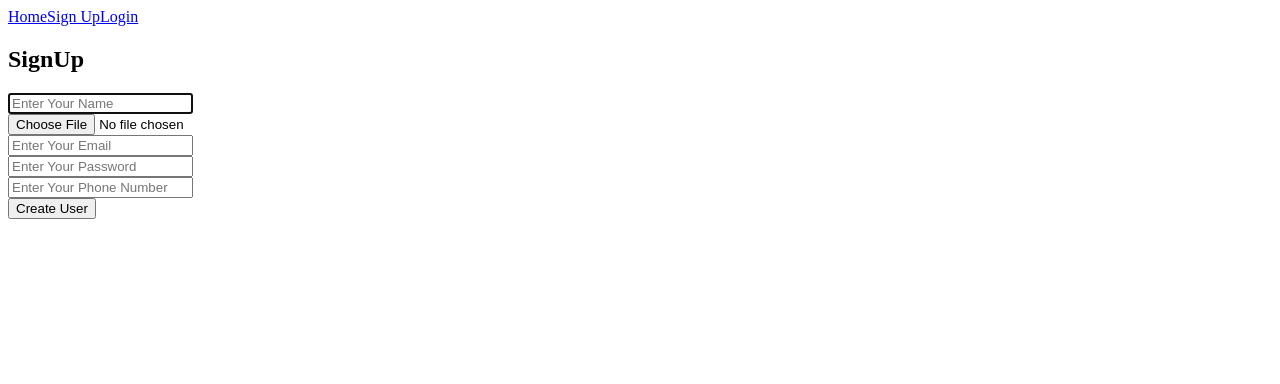
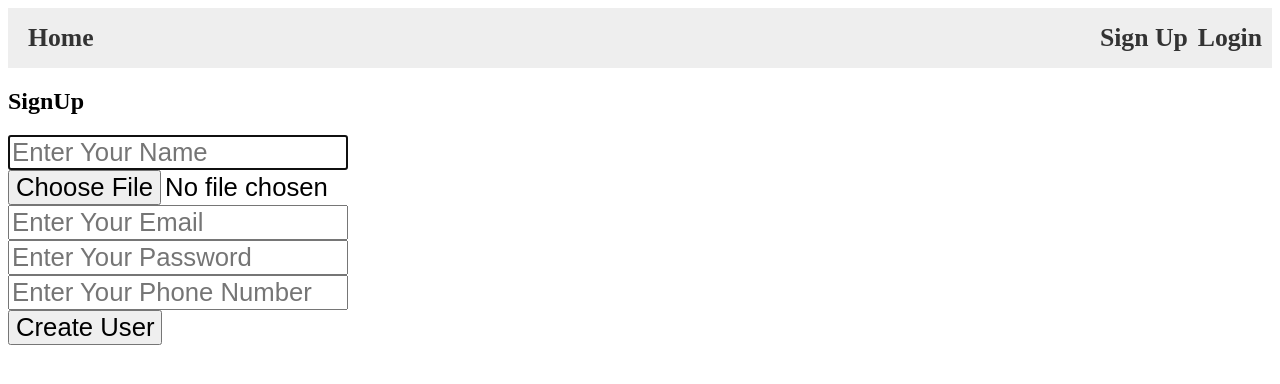
Before and after one commit to TechHarsh05/application-React, a React (Vite) app: page /signup in a window 1280 px wide. Shown: the top 384 px of the page. Built offline with nearby package versions, Linux system fonts and the light colour scheme.

Commit message:
Image Upload Enable

```diff
--- a/src/App.css
+++ b/src/App.css
@@ -0,0 +1,37 @@
+/* App.css */
+*{
+  font-size: 1.07em;
+}
+nav {
+  height: 5vh;
+  display: flex;
+  align-items: center;
+  gap: 10px;
+  padding: 10px;
+  background-color: #eeeeee;
+  justify-content: space-between;
+}
+
+nav a {
+  padding-left: 10px;
+  text-decoration: none;
+  color: #333;
+  font-weight: bold;
+}
+
+nav a:hover {
+  color: #007bff;
+}
+
+nav button {
+  padding: 5px 10px;
+  background-color: #ff4d4f;
+  color: white;
+  border: none;
+  cursor: pointer;
+  font-weight: bold;
+}
+
+nav button:hover {
+  background-color: #d9363e;
+}
--- a/src/App.jsx
+++ b/src/App.jsx
@@ -1,27 +1,64 @@
-import React from 'react'
-import { BrowserRouter as Router, Route, Link, Routes } from "react-router-dom";
+import React, { useEffect, useState } from 'react';
+import { BrowserRouter as Router, Route, Link, Routes } from 'react-router-dom';
 import Login from './component/Login';
 import SignUp from './component/SignUp';
+import Dashboard from './pages/Dashboard';
 import HomePage from './pages/HomePage';
+import './App.css';
+
+const NavBar = ({ isLoggedIn, handleLogout }) => {
+  const user = JSON.parse(localStorage.getItem('user'));
+          const username = user?.username;
+  return (
+    <nav>
+      {!isLoggedIn ? (
+        <>
+        <div>
+          <Link to="/">Home</Link>
+        </div>
+        <div>
+          <Link to="/signup">Sign Up</Link>
+          <Link to="/login">Login</Link>
+        </div>
+        </>
+      ) : (
+        <>
+          {username}
+          <Link to="/dashboard">Dashboard</Link>
+          <button onClick={handleLogout}>Logout</button>
+        </>
+      )}
+    </nav>
+  );
+};
 
 const App = () => {
+  const [isLoggedIn, setIsLoggedIn] = useState(!!localStorage.getItem('token'));
+
+  const handleLogout = () => {
+    localStorage.removeItem('token');
+    setIsLoggedIn(false);
+    window.location.href = '/login';
+  };
+
+  useEffect(() => {
+    const token = localStorage.getItem('token');
+    setIsLoggedIn(!!token);
+  }, []);
+
   return (
     <Router>
       <div>
-        <nav>
-          <Link to="/" >Home</Link>
-          <Link to="/signup">Sign Up</Link>
-          <Link to="/login">Login</Link>
-        </nav>
-
+        <NavBar isLoggedIn={isLoggedIn} handleLogout={handleLogout} />
         <Routes>
-          <Route path='/' element={<HomePage/>} />
-          <Route path='/signup' element={<SignUp/>}/>
-          <Route path='/login' element={<Login/>}/>
+          <Route path="/" element={<HomePage />} />
+          <Route path='/dashboard' element={<Dashboard />} />
+          <Route path="/signup" element={<SignUp />} />
+          <Route path="/login" element={<Login />} />
         </Routes>
       </div>
     </Router>
-  )
-}
+  );
+};
 
 export default App;
--- a/src/component/Login.jsx
+++ b/src/component/Login.jsx
@@ -3,37 +3,40 @@ import { useState } from 'react';
 import style from './login.module.css';
 
 const Login = () => {
-  const API = 'http://localhost:8383/loggin';
   const [email, setEmail] = useState('');
   const [password, setPassword] = useState('');
+  const [loading, setLoading] = useState(false); // State to manage loading indicator
+  const [errorMessage, setErrorMessage] = useState(''); // State for error messages
 
   const handleSubmit = async (e) => {
     e.preventDefault();
 
+    setErrorMessage(''); // Clear previous error message
+    setLoading(true); // Set loading to true while processing
+
     try {
-      const response = await axios.post(API, { email, password }, {
-        headers: {
-          'Content-Type': 'application/json',
-        },
+      // Send request to login API
+      const response = await axios.post('http://localhost:8383/auth/login', {
+        email,
+        password,
       });
 
-      const resp = response.data;
+      const { jwtToken, username } = response.data;
 
-      if (resp.ok && resp.token) {
-        console.log('JWT Token:', resp.token);
-        alert('Login Successful');
+      // Store token and user information
+      localStorage.setItem('token', jwtToken);
+      localStorage.setItem('user', JSON.stringify({ username }));
 
-        localStorage.setItem('token', resp.token);
-        localStorage.setItem('user', JSON.stringify(resp.user));
+      alert('Login Successful!');
+      window.location.href = '/dashboard'; // Redirect user after login
 
-        // Redirect if needed
-        // window.location.href = '/home';
-      } else {
-        alert('Invalid Credentials');
-      }
     } catch (error) {
-      console.log('Error:', error);
-      alert('Login failed');
+      // Handle errors gracefully
+      console.error("Login Error:", error);
+      const errorResponse = error.response?.data?.error || 'Login failed. Please try again.';
+      setErrorMessage(errorResponse);
+    } finally {
+      setLoading(false); // Stop the loading spinner
     }
   };
 
@@ -41,6 +44,9 @@ const Login = () => {
     <div className={style.loginContainer}>
       <form onSubmit={handleSubmit} className={style.loginForm}>
         <h2>Login</h2>
+
+        {errorMessage && <div className={style.error}>{errorMessage}</div>}
+
         <input
           type="email"
           placeholder="Enter Your Email"
@@ -55,7 +61,9 @@ const Login = () => {
           onChange={(e) => setPassword(e.target.value)}
           required
         />
-        <button type="submit">Login</button>
+        <button type="submit" disabled={loading}>
+          {loading ? 'Logging in...' : 'Login'}
+        </button>
       </form>
     </div>
   );
--- a/src/component/SignUp.jsx
+++ b/src/component/SignUp.jsx
@@ -36,9 +36,12 @@ const SignUp = () => {
 
         console.log("Form Data : ", formData);
 
+        // const user = {name, email, password, phone}
+
         try {
 
-          const response = await axios.post('http://localhost:8383/labour-link/signup', formData);
+          const response = await axios.post('http://localhost:8383/auth/signup', formData);
+          // const response = await axios.post('http://localhost:8383/auth/signup', user);
 
 
           // You can check the response and process it as needed
@@ -81,7 +84,7 @@ const SignUp = () => {
         onChange={(e)=>setEmail(e.target.value)}
         /><br/>
 
-<input
+        <input
         type="password"
         placeholder="Enter Your Password"
         value={password}
--- a/src/component/login.module.css
+++ b/src/component/login.module.css
@@ -10,7 +10,7 @@
   background: white;
   padding: 30px 20px;
   border-radius: 12px;
-  box-shadow: 0px 5px 12px rgba(0, 0, 0, 0.1);
+  box-shadow: 0px 9px 15px rgba(0, 0, 0, 0.1);
   width: 320px;
   display: flex;
   flex-direction: column;
@@ -26,7 +26,7 @@
   margin-bottom: 15px;
   border: 1px solid #ccc;
   border-radius: 6px;
-  font-size: 16px;
+  font-size: 0.6em;
 }
 
 .loginForm button {
```
Also changed, not shown: src/pages/Dashboard.jsx (added, +76 -0 lines), src/pages/HomePage.jsx (+9 -72 lines).
